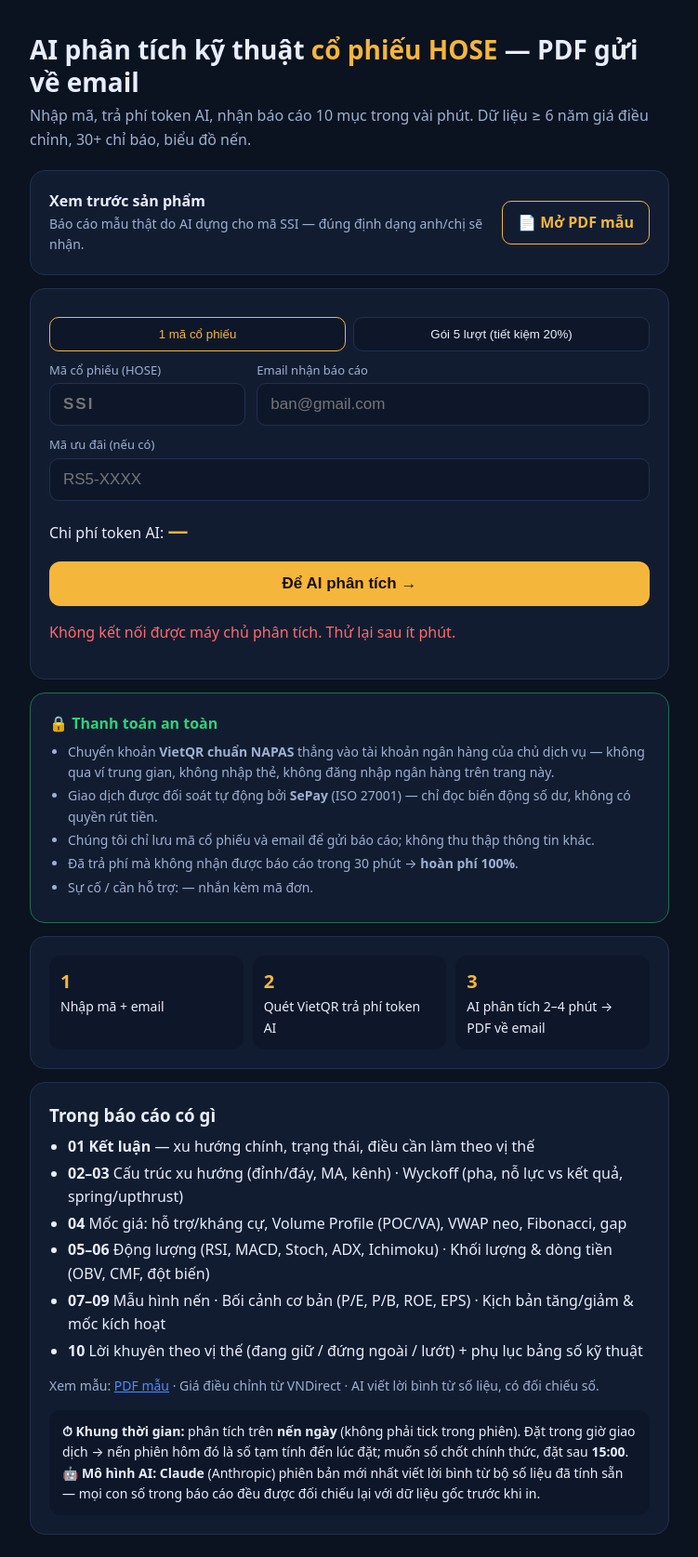
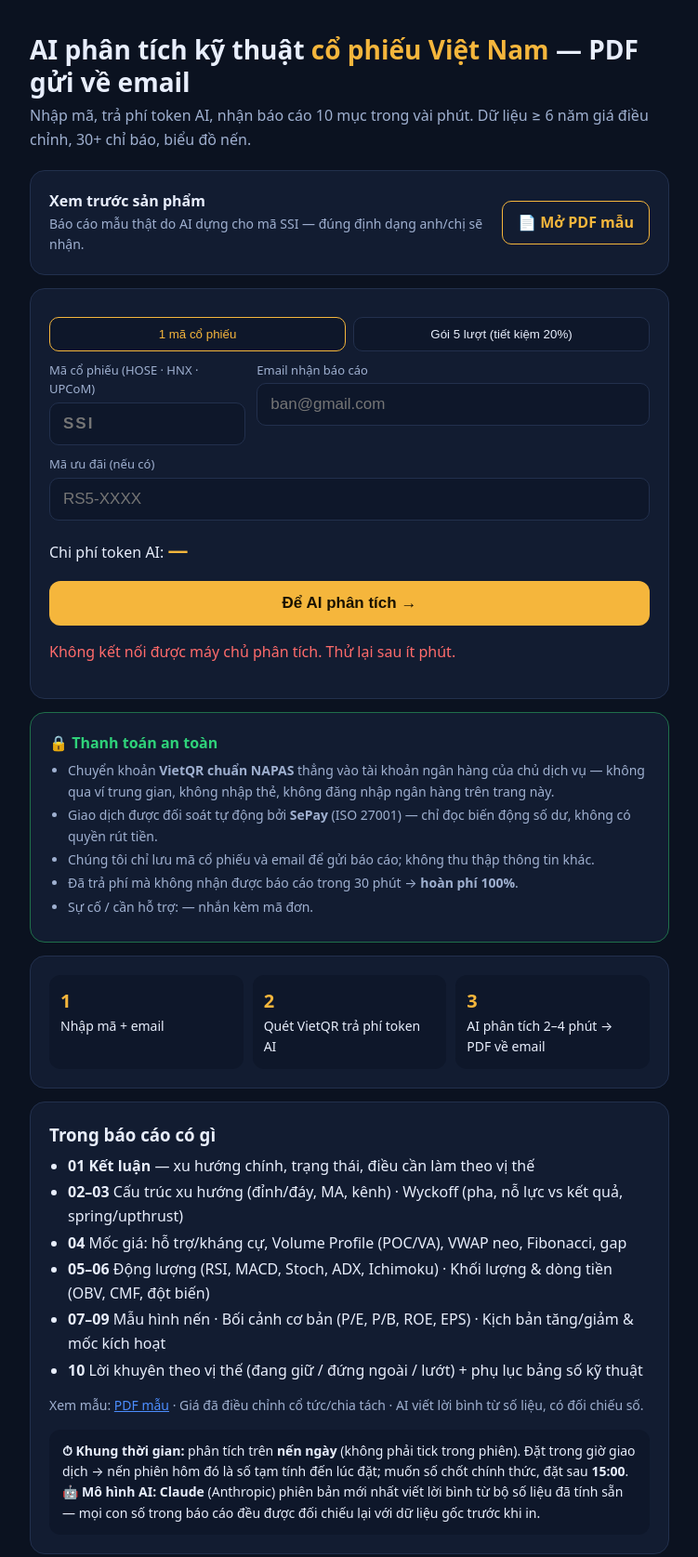
Before and after one commit to RobinSonVT/Tintuc, a plain HTML site: page ptkt/index.html in a window 1280 px wide. Shown: the top 1675 px of the page at 93% size, without its empty margins (264-1015 px from the left). Drawn offline with Linux system fonts and the light colour scheme; no server answers.

Commit message:
Add files via upload

```diff
--- a/ptkt/index.html
+++ b/ptkt/index.html
@@ -1,6 +1,6 @@
 <!DOCTYPE html><html lang="vi"><head><meta charset="utf-8"><meta name="viewport" content="width=device-width,initial-scale=1">
-<title>RobinStock AI — Phân tích kỹ thuật cổ phiếu HOSE</title>
-<meta name="description" content="Trả phí cho AI phân tích kỹ thuật một mã cổ phiếu HOSE: báo cáo PDF 10 mục (xu hướng, mốc giá, Wyckoff, Ichimoku, động lượng, khối lượng, kịch bản), gửi về email trong vài phút.">
+<title>RobinStock AI — Phân tích kỹ thuật cổ phiếu Việt Nam</title>
+<meta name="description" content="Trả phí cho AI phân tích kỹ thuật một mã cổ phiếu HOSE/HNX/UPCoM: báo cáo PDF 10 mục (xu hướng, mốc giá, Wyckoff, Ichimoku, động lượng, khối lượng, kịch bản), gửi về email trong vài phút.">
 <style>
 :root{--bg:#0b1220;--card:#121c31;--line:#22304d;--t:#e8eefc;--m:#9fb0d0;--acc:#f5b63c;--ok:#2fd27a;--bad:#ff6b6b;--blue:#4c8dff}
 *{box-sizing:border-box}body{margin:0;background:var(--bg);color:var(--t);font:16px/1.6 "Be Vietnam Pro",system-ui,-apple-system,Segoe UI,Roboto,sans-serif}
@@ -18,14 +18,14 @@ ul{padding-left:20px;margin:6px 0}li{margin:3px 0}a{color:var(--blue)}.sw{displa
 .spin{display:inline-block;width:14px;height:14px;border:2px solid var(--m);border-top-color:transparent;border-radius:50%;animation:r 1s linear infinite;vertical-align:middle;margin-right:6px}@keyframes r{to{transform:rotate(360deg)}}
 footer{color:var(--m);font-size:12px;margin-top:30px;line-height:1.5}
 </style></head><body><div class="wrap">
-<h1>AI phân tích kỹ thuật <b>cổ phiếu HOSE</b> — PDF gửi về email</h1>
+<h1>AI phân tích kỹ thuật <b>cổ phiếu Việt Nam</b> — PDF gửi về email</h1>
 <p class="sub">Nhập mã, trả phí token AI, nhận báo cáo 10 mục trong vài phút. Dữ liệu ≥ 6 năm giá điều chỉnh, 30+ chỉ báo, biểu đồ nến.</p>
 
 <div class="card" style="display:flex;gap:12px;align-items:center;flex-wrap:wrap"><div style="flex:1;min-width:200px"><b>Xem trước sản phẩm</b><div class="m">Báo cáo mẫu thật do AI dựng cho mã SSI — đúng định dạng anh/chị sẽ nhận.</div></div><a id="sampleBtn" href="#" target="_blank" style="display:inline-block;padding:10px 16px;border-radius:10px;border:1px solid var(--acc);color:var(--acc);text-decoration:none;font-weight:600">📄 Mở PDF mẫu</a></div>
 
 <div class="card" id="form">
   <div class="sw"><button class="on" id="swOne" onclick="mode('one')">1 mã cổ phiếu</button><button id="swPack" onclick="mode('pack')">Gói 5 lượt (tiết kiệm 20%)</button></div>
-  <div class="row" id="rowOne"><div><label>Mã cổ phiếu (HOSE)</label><input id="code" maxlength="3" placeholder="SSI" autocapitalize="characters" style="text-transform:uppercase;letter-spacing:2px;font-weight:700"></div><div><label>Email nhận báo cáo</label><input id="email" type="email" placeholder="ban@gmail.com" autocomplete="email"></div></div>
+  <div class="row" id="rowOne"><div><label>Mã cổ phiếu (HOSE · HNX · UPCoM)</label><input id="code" maxlength="3" placeholder="SSI" autocapitalize="characters" style="text-transform:uppercase;letter-spacing:2px;font-weight:700"></div><div><label>Email nhận báo cáo</label><input id="email" type="email" placeholder="ban@gmail.com" autocomplete="email"></div></div>
   <div id="rowPack" style="display:none"><label>Email nhận mã 5 lượt</label><input id="emailPack" type="email" placeholder="ban@gmail.com" autocomplete="email"></div>
   <label id="lblCoupon">Mã ưu đãi (nếu có)</label><input id="coupon" placeholder="RS5-XXXX" style="text-transform:uppercase">
   <p style="margin:14px 0 0">Chi phí token AI: <span class="price" id="price">…</span> <span class="m" id="priceNote"></span></p>
@@ -49,7 +49,7 @@ footer{color:var(--m);font-size:12px;margin-top:30px;line-height:1.5}
 
 <div class="card"><h3 style="margin:0 0 6px">Trong báo cáo có gì</h3>
 <ul><li><b>01 Kết luận</b> — xu hướng chính, trạng thái, điều cần làm theo vị thế</li><li><b>02–03</b> Cấu trúc xu hướng (đỉnh/đáy, MA, kênh) · Wyckoff (pha, nỗ lực vs kết quả, spring/upthrust)</li><li><b>04</b> Mốc giá: hỗ trợ/kháng cự, Volume Profile (POC/VA), VWAP neo, Fibonacci, gap</li><li><b>05–06</b> Động lượng (RSI, MACD, Stoch, ADX, Ichimoku) · Khối lượng & dòng tiền (OBV, CMF, đột biến)</li><li><b>07–09</b> Mẫu hình nến · Bối cảnh cơ bản (P/E, P/B, ROE, EPS) · Kịch bản tăng/giảm & mốc kích hoạt</li><li><b>10</b> Lời khuyên theo vị thế (đang giữ / đứng ngoài / lướt) + phụ lục bảng số kỹ thuật</li></ul>
-<p class="m">Xem mẫu: <a id="sample" href="#" target="_blank">PDF mẫu</a> · Giá điều chỉnh từ VNDirect · AI viết lời bình từ số liệu, có đối chiếu số.</p>
+<p class="m">Xem mẫu: <a id="sample" href="#" target="_blank">PDF mẫu</a> · Giá đã điều chỉnh cổ tức/chia tách · AI viết lời bình từ số liệu, có đối chiếu số.</p>
 <div style="background:#0e172a;border-radius:12px;padding:12px 14px;margin-top:10px;font-size:14px"><b>⏱ Khung thời gian:</b> phân tích trên <b>nến ngày</b> (không phải tick trong phiên). Đặt trong giờ giao dịch → nến phiên hôm đó là số tạm tính đến lúc đặt; muốn số chốt chính thức, đặt sau <b>15:00</b>.<br><b>🤖 Mô hình AI:</b> <b>Claude</b> (Anthropic) phiên bản mới nhất viết lời bình từ bộ số liệu đã tính sẵn — mọi con số trong báo cáo đều được đối chiếu lại với dữ liệu gốc trước khi in.</div></div>
 
 <footer>Dịch vụ cung cấp <b>công cụ phân tích kỹ thuật tự động bằng AI</b> dựa trên dữ liệu giá lịch sử công khai. Nội dung báo cáo không phải là khuyến nghị đầu tư, không phải tư vấn tài chính; không đảm bảo lợi nhuận. Người dùng tự chịu trách nhiệm với quyết định của mình. Phí thu là chi phí tính toán/token AI, không hoàn lại sau khi báo cáo đã gửi. Hỗ trợ: <b id="hot2"></b> <span id="hotNote2"></span> · Email: <span id="contact"></span></footer>
@@ -62,7 +62,7 @@ function mode(m) { M = m; $('swOne').classList.toggle('on', m === 'one'); $('swP
 function showPrice() { if (!CFG.price) return; $('price').textContent = (M === 'one' ? CFG.price : CFG.pack5).toLocaleString('vi-VN') + 'đ'; $('priceNote').textContent = M === 'one' ? '/ 1 mã' : '/ 5 lượt (' + Math.round(CFG.pack5 / 5).toLocaleString('vi-VN') + 'đ mỗi lượt, dùng trong 30 ngày)'; }
 fetch(API + '/shop/config').then((r) => r.json()).then((c) => { CFG = c; showPrice(); if (c.sampleUrl) { $('sample').href = c.sampleUrl; $('sampleBtn').href = c.sampleUrl; } else { $('sample').textContent = 'PDF mẫu (đang cập nhật)'; $('sampleBtn').style.display = 'none'; } $('contact').textContent = (c.contact || ''); for (const k of ['hot1', 'hot2', 'hot3']) $(k).innerHTML = c.hotline ? '<a href="tel:' + c.hotline.replace(/\s/g, '') + '" style="color:inherit">' + c.hotline + '</a>' : ''; for (const k of ['hotNote1', 'hotNote2']) $(k).textContent = c.hotline ? '(' + (c.hotlineNote || 'điện thoại / Zalo') + ')' : ''; try { const o = JSON.parse(localStorage.getItem('rs_order') || 'null'); if (o && Date.now() - o.at < 2 * 3600000) resume(o.id); } catch {} }).catch(() => { $('price').textContent = '—'; $('err').textContent = 'Không kết nối được máy chủ phân tích. Thử lại sau ít phút.'; });
 async function order() { $('err').textContent = ''; const body = M === 'one' ? { code: $('code').value.trim().toUpperCase(), email: $('email').value.trim(), coupon: $('coupon').value.trim().toUpperCase() || undefined } : { pack: true, email: $('emailPack').value.trim() };
-  if (M === 'one' && !/^[A-Z]{3}$/.test(body.code)) return $('err').textContent = 'Mã cổ phiếu gồm 3 chữ cái, ví dụ SSI, HPG, FPT.'; if (!/^\S+@\S+\.\S+$/.test(body.email)) return $('err').textContent = 'Email chưa đúng.';
+  if (M === 'one' && !/^[A-Z]{3}$/.test(body.code)) return $('err').textContent = 'Mã cổ phiếu gồm 3 chữ cái, ví dụ SSI, HPG, SHS.'; if (!/^\S+@\S+\.\S+$/.test(body.email)) return $('err').textContent = 'Email chưa đúng.';
   $('go').disabled = true; $('go').textContent = 'Đang tạo đơn…'; try { const r = await fetch(API + '/shop/order', { method: 'POST', headers: { 'content-type': 'application/json' }, body: JSON.stringify(body) }); const o = await r.json(); if (!r.ok || o.error) throw new Error(o.error || 'lỗi'); try { localStorage.setItem('rs_order', JSON.stringify({ id: o.id, at: Date.now() })); } catch {} show(o); } catch (e) { $('err').textContent = e.message; } finally { $('go').disabled = false; $('go').textContent = 'Để AI phân tích →'; } }
 function resume(id) { fetch(API + '/shop/order/' + id).then((r) => r.json()).then((o) => { if (o && o.id && o.status !== 'failed') show(o); }).catch(() => {}); }
 function show(o) { cur = o; $('form').style.display = 'none'; if (o.status === 'pending' && o.qr) { $('pay').style.display = ''; $('done').style.display = 'none'; $('oid').textContent = o.id; $('qrimg').src = o.qr; $('bankName').textContent = (o.bank && o.bank.bankName) || ''; $('bankAcc').textContent = (o.bank && o.bank.account) || ''; $('bankOwner').textContent = (o.bank && o.bank.name) || ''; $('amt').textContent = o.amount.toLocaleString('vi-VN') + 'đ'; $('content').textContent = o.content; poll(); return; }
```
